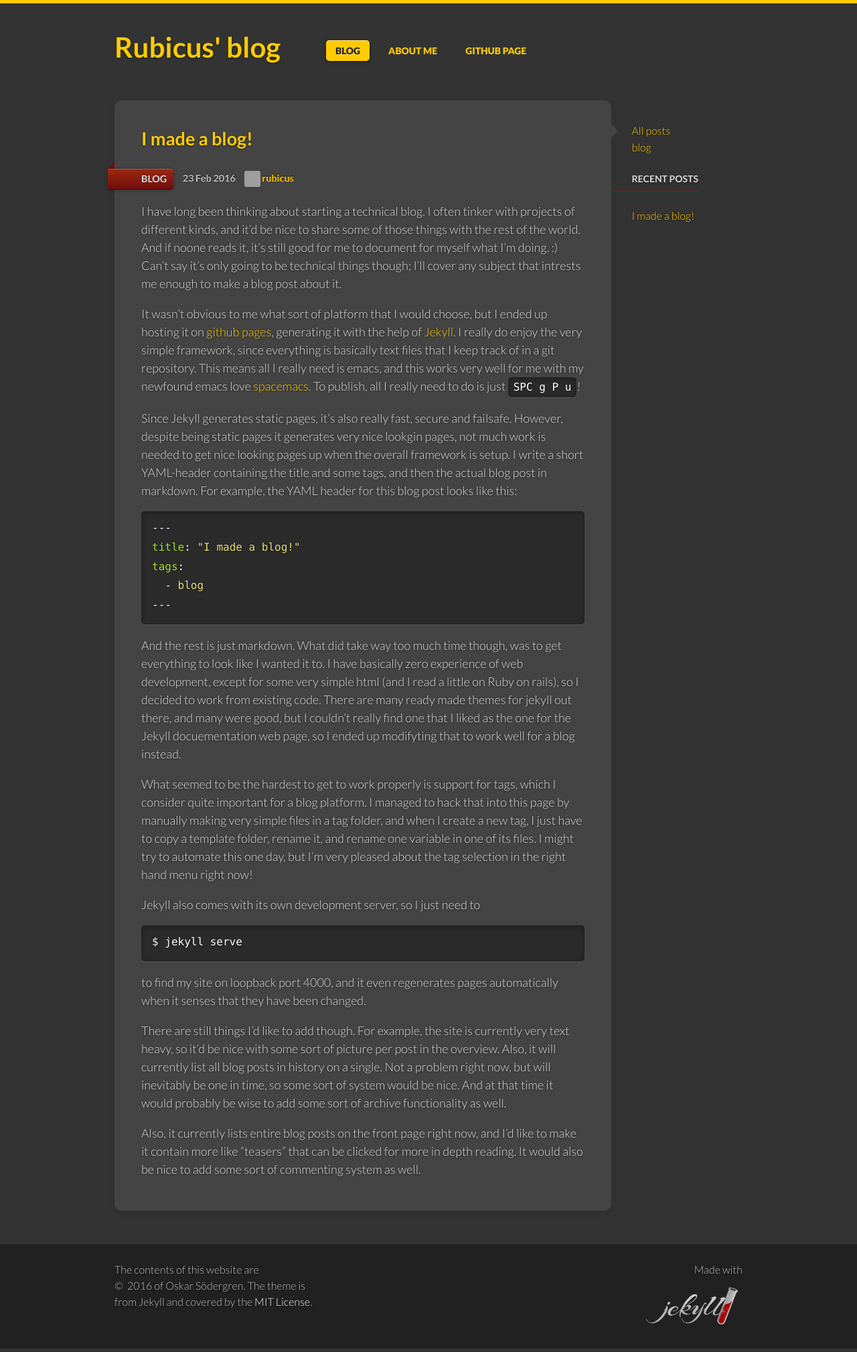
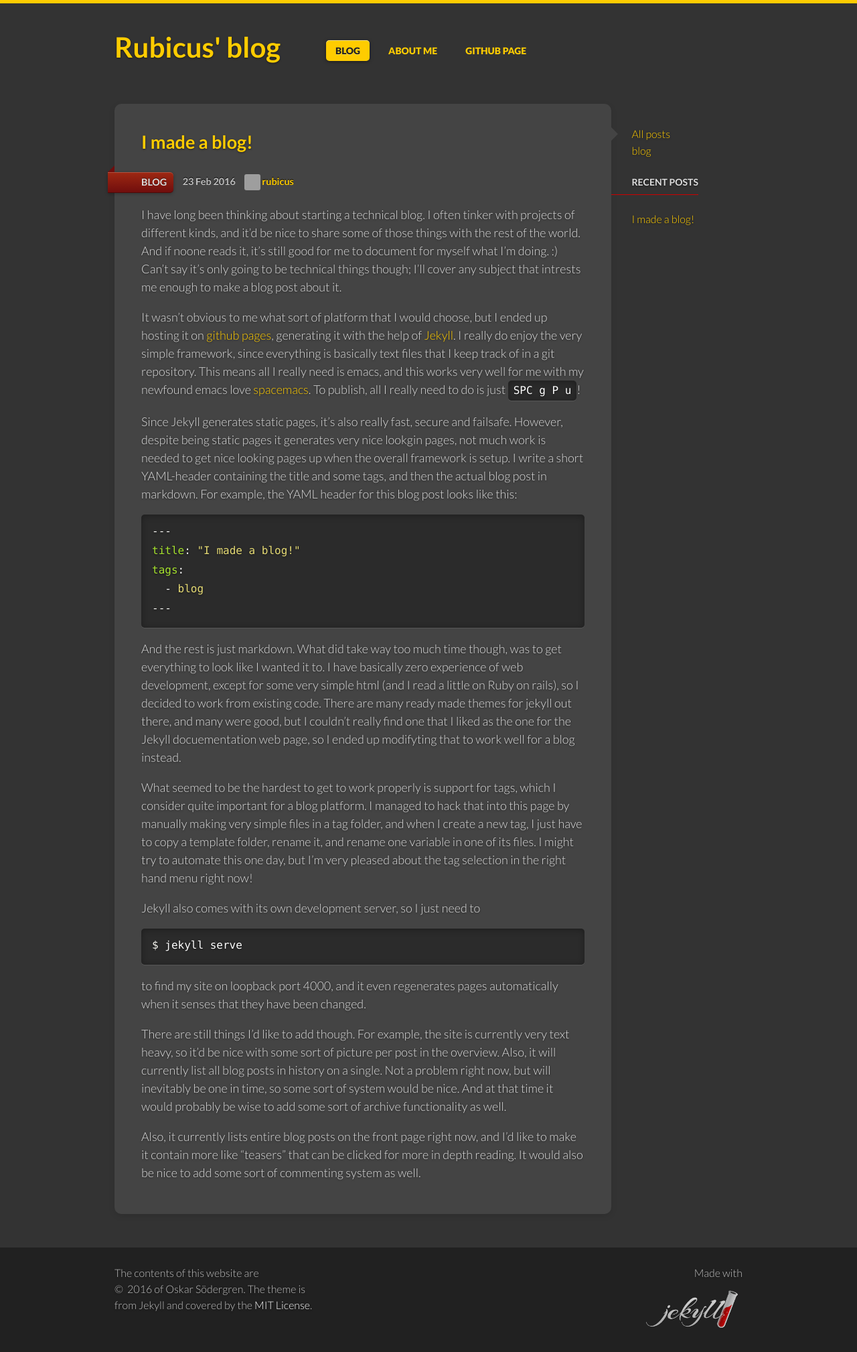
Before and after one commit to rubicus/rubicus.github.io, a Jekyll site: the page built from index.html, in a window 1280 px wide. Shown: the whole page at 67% size. Built offline with Jekyll 4.4.1, drawn with Linux system fonts in a browser that asks for light colours; grey boxes are pictures that could not be loaded.

Commit message:
Finetune the header

```diff
--- a/_sass/_style.scss
+++ b/_sass/_style.scss
@@ -47,6 +47,7 @@
 header {
 
     margin-top: 30px;
+    margin-bottom: 40px;
     h1,
     nav { display: inline-block; }
 
@@ -64,7 +65,6 @@
 
 .main-nav {
   margin-top: 15px;
-  margin-bottom: 45px;
   li {
     margin-right: 10px;
 
@@ -153,7 +153,7 @@
   opacity: 1;
 }
 
-@media (max-width: 768px) {
+@media (max-width: 795px) {
   .main-nav ul {
     text-align: right;
   }
```
